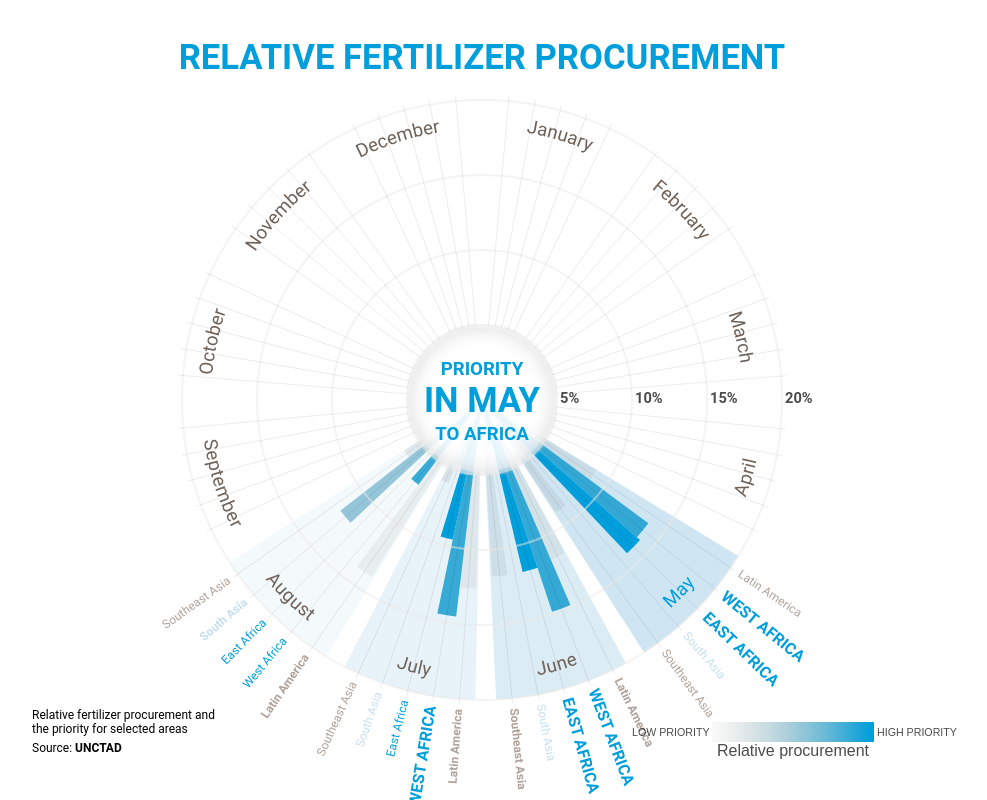
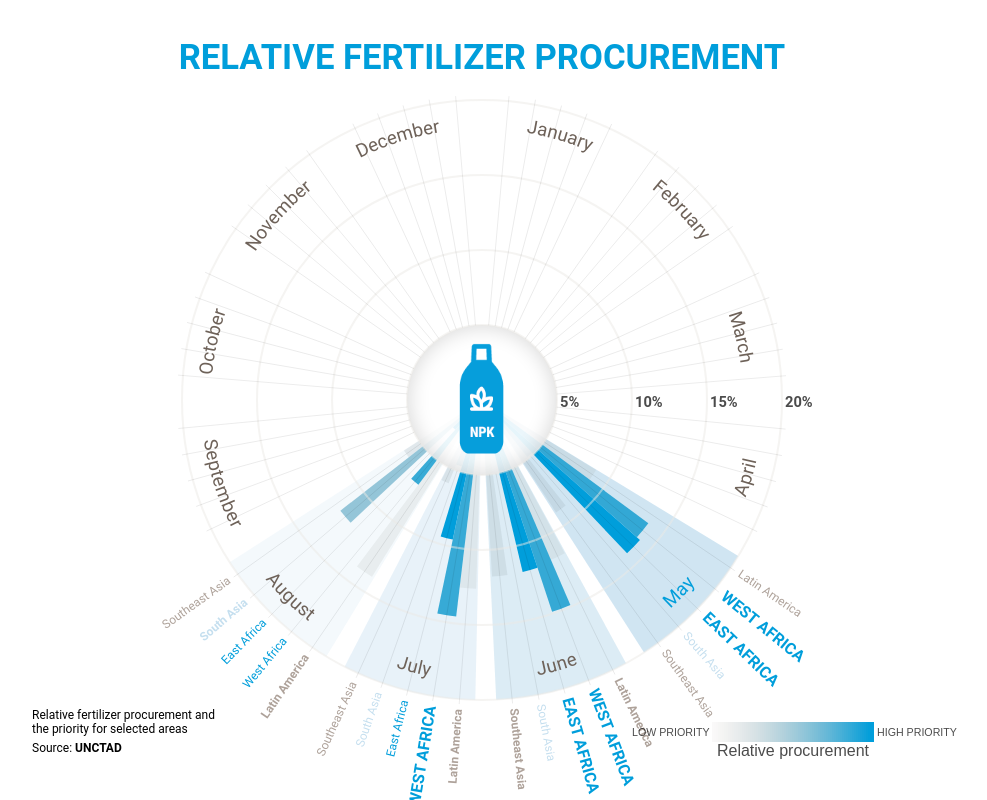
Before and after one commit to unctad-infovis/2022-fertilizer, a React app: page / in a window 1280 px wide. Shown: the whole page, without its empty margins (158-1145 px from the left). Built offline with nearby package versions, Linux system fonts and the light colour scheme.

Commit message:
Changed center content

```diff
--- a/src/jsx/App.jsx
+++ b/src/jsx/App.jsx
@@ -8,6 +8,8 @@ import * as d3 from 'd3';
 import chroma from 'chroma-js';
 // Use chroma to make the color scale.
 // https://gka.github.io/chroma.js/
+import fertilizer_img from './../../media/img/fertilizer.png';
+
 const scaleMax = 3,
       scaleMin = 1,
       f = chroma.scale(['rgba(174, 162, 154, 0.05)', '#009edb']).domain([scaleMax, scaleMin]);
@@ -137,13 +139,15 @@ class App extends Component {
       .append('foreignObject')
       .style('width', center_diameter + 'px')
       .style('height', center_diameter + 'px')
-      .html('<div class="' + style.center_container + '" style="width: ' + center_diameter + 'px; height: ' + center_diameter + 'px;"></div>');
+      .html('<div class="' + style.center_container + '" style="width: ' + center_diameter + 'px; height: ' + center_diameter + 'px;"><img src="' + fertilizer_img + '" /></div>');
     chart_elements.append('g')
       .attr('class', style.center_text)
       .append('text')
       .attr('y', margin.top + height / 2)
       .style('text-anchor', 'middle')
-      .html('<tspan class="' + style.year_text + '"x="' + (width / 2) + '" y="' + (margin.top + (height / 2) - 25) + '">Priority</tspan><tspan class="' + style.year + '" x="' + (width / 2) + '" y="' + (margin.top + (height / 2) + 12) + '">in May</tspan><tspan class="' + style.temp + '" x="' + (width / 2) + '" y="' + (margin.top + (height / 2) + 40) + '">to Africa</tspan>');
+      .style('opacity', 0)
+
+      .html('<tspan class="' + style.year_text + '"x="' + (width / 2) + '" y="' + (margin.top + (height / 2) - 25) + '">Priority</tspan><tspan class="' + style.year + '" x="' + (width / 2) + '" y="' + (margin.top + (height / 2) + 12) + '">in May </tspan><tspan class="' + style.temp + '" x="' + (width / 2) + '" y="' + (margin.top + (height / 2) + 40) + '">to Africa</tspan>');
   }
   createRadialBars(data) {
     chart_elements.append('g')
@@ -183,7 +187,7 @@ class App extends Component {
       .data(legend_ring_points)
       .join('text')
       .attr('x', d => width / 2 + y(d) + 3)
-      .attr('y', d => height / 2 + 3)
+      .attr('y', d => height / 2 + 7)
       .text(d => (d > 0) ? '' + d * 100 + '%' : d * 100 + '%')
       .style('opacity', 0.7)
       .style('font-size', d => (d === 0) ? '11pt' : '11pt')
--- a/src/styles/styles.less
+++ b/src/styles/styles.less
@@ -59,13 +59,21 @@ body {
         }
       }
       .center_container {
+        align-items: center;
         background-color: rgba(255, 255, 255, 0.9);
         background-position: center center;
         background-size: cover;
         border-radius: 50%;
         box-shadow: 0px 0px 20px 2px rgba(0, 0, 0, 0.15) inset;
-        filter: blur(2px);
+        display: flex;
+        margin: auto auto;
         position: fixed;
+        text-align: center;
+        img {
+          height: 125px;
+          margin: auto auto;
+          width: 125px;
+        }
       }
       .center_text {
         // fill: #e16767;
```
Also changed, not shown: media/img/fertilizer.png (added).
